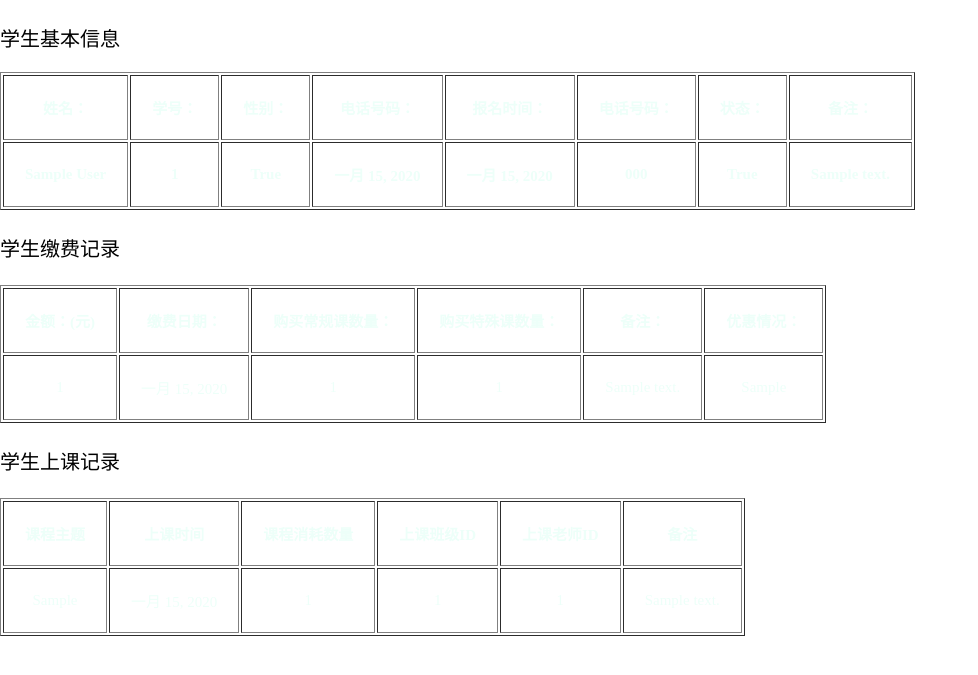
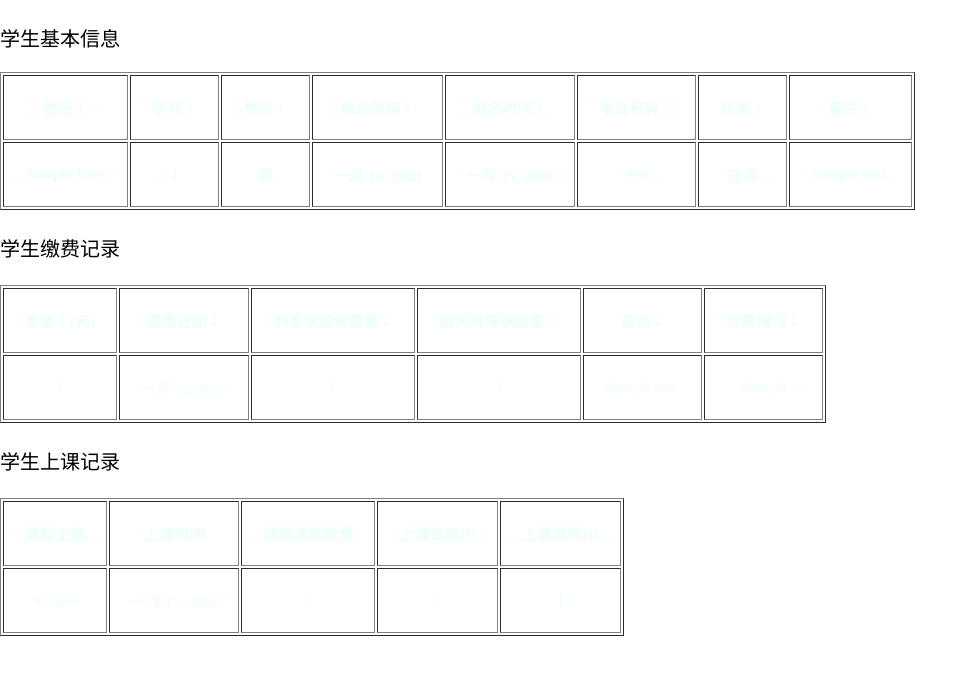
Before and after one commit to LOEE-PYTHON/DDLL, a Django app: page /students/student_view_handle/?s_id=1&id=1 in a window 1280 px wide. Shown: the top 675 px of the page, without its empty margins (0-978 px from the left). Run offline with Django 3.2, Linux system fonts and the light colour scheme; tables that the repository leaves empty hold one stand-in row (values such as "Sample post"); lists and menus that the app fills with data are empty.

Commit message:
20200923 11:40

```diff
--- a/ddll/students/views.py
+++ b/ddll/students/views.py
@@ -52,7 +52,7 @@ def student_handle(request):
     else:
         s_status = '停课'
     s_note = request.POST.get('s_note')
-    context = {'s_id': s_id,'s_name': s_name, 's_gender': s_gender, 's_into': s_into, 's_phone': s_phone, 's_status':s_status, 's_note':s_note}
+    context = {'s_id': s_id,'s_name': s_name, 's_gender': s_gender, 's_into': s_into, 's_phone': s_phone, 's_status': s_status, 's_note':s_note}
     # return render(request, 'students/student_show.html',context)
     return HttpResponse("新增成功！<a href= 'http://localhost:8002/students/student_show/'>查询</a>")
 
@@ -66,15 +66,25 @@ def student_view_handle(request):
     id = request.GET.get('id')
     if s_id == "":
         return HttpResponse('您查找的内容不存在！')
+    # 查找学生信息表中对应学生的信息
     s_info = StudentInfo.objects.get(s_id=s_id)
+    # 查找财务表中对应学生的所有信息
     s_money = MoneyInfo.objects.filter(m_id_id=id)
-    s_class_detail = ClassDetailInfo.objects.get(s_id_id=id)
-    kc_id = s_class_detail.kcls_id_id
-    test = type(s_class_detail)
-    s_class = StudentClassInfo.objects.get(id = kc_id)
 
-    context = {'s_info': s_info, 's_money': s_money, 'classinfo': s_class, 'classdetail': s_class_detail}
-    # context = {'test': s_class, 's_info': s_info, 's_money': s_money, 'classinfo': s_class, 'classdetail': s_class_detail}
+    s_class_detail = ClassDetailInfo.objects.filter(s_id_id=id)
+    # test = []
+    cl_info = []
+    sk_info = []
+    for s in s_class_detail:
+        kc_id = s.kcls_id_id
+        s_class = StudentClassInfo.objects.filter(id=kc_id)
+        sk_info.append(s_class)
+        cl_info.append(s)
+        # test.append(kc_id)
+
+    test1 = type(sk_info)
+    context = {'s_info': s_info, 's_money': s_money, 'classinfo': sk_info, 'classdetail': cl_info}
+    # context = {'test': test, 'test1': test1, 's_info': s_info, 's_money': s_money, 'classinfo': sk_info, 'classdetail': cl_info}
     return render(request, 'students/student_view.html', context)
 
 
--- a/ddll/templates/students/student_view.html
+++ b/ddll/templates/students/student_view.html
@@ -30,11 +30,23 @@
     <tr>
         <th><li class="s_show">{{s_info.s_name}}</li></th>
         <th><li class="s_show">{{s_info.s_id}}</li></th>
-        <th><li class="s_show">{{s_info.s_gender}}</li></th>
+        <th><li class="s_show">
+            {% if s_info.s_gender == "False" %}
+            女
+            {% else %}
+            男
+            {% endif %}
+        </li></th>
         <th><li class="s_show">{{s_info.s_birthday}}</li></th>
         <th><li class="s_show">{{s_info.s_into}}</li></th>
         <th><li class="s_show">{{s_info.s_phone}}</li></th>
-        <th><li class="s_show">{{s_info.s_status}}</li></th>
+
+        <th><li class="s_show">
+            {% if s_info.s_status == "False" %}
+            停课
+            {% else %}
+            在读
+            {% endif %}</li></th>
         <th><li class="s_show">{{s_info.s_note}}</li></th>
     </tr>
 </table>
@@ -69,8 +81,12 @@
 
 
 <br>
-<div class="class_info">学生上课记录{{test}}</div>
+<div class="class_info">学生上课记录</div>
 <br>
+
+{% for zhl in test %}
+{{zhl}}
+{% endfor %}
 <table border="1">
     <tr>
         <th><li class="s_show">课程主题</li></th>
@@ -78,17 +94,22 @@
         <th><li class="s_show">课程消耗数量</li></th>
         <th><li class="s_show">上课班级ID</li></th>
         <th><li class="s_show">上课老师ID</li></th>
-        <th><li class="s_show">备注</li></th>
+<!--        <th><li class="s_show">备注</li></th>-->
     </tr>
+    {% for c_s1 in classinfo %}
+        {% for item in c_s1 %}
     <tr>
-        <td><li class="s_show">{{classinfo.sc_section_theme}}</li></td>
-        <td><li class="s_show">{{classinfo.sc_date}}</li></td>
-        <td><li class="s_show">{{classinfo.sc_use_time}}</li></td>
-        <td><li class="s_show">{{classinfo.sc_bj_id_id}}</li></td>
-        <td><li class="s_show">{{classinfo.sc_teacher_name_id}}</li></td>
-        <td><li class="s_show">{{classdetail.cd_note}}</li></td>
+
+        <td><li class="s_show">{{item.sc_section_theme}}</li></td>
+        <td><li class="s_show">{{item.sc_date}}</li></td>
+        <td><li class="s_show">{{item.sc_use_time}}</li></td>
+        <td><li class="s_show">{{item.sc_bj_id_id}}</li></td>
+        <td><li class="s_show">{{item.sc_teacher_name_id}}</li></td>
+<!--        <td><li class="s_show">{{classdetail.cd_note}}</li></td>-->
 
     </tr>
+        {% endfor %}
+    {% endfor %}
 </table>
 </body>
 </html>
```
